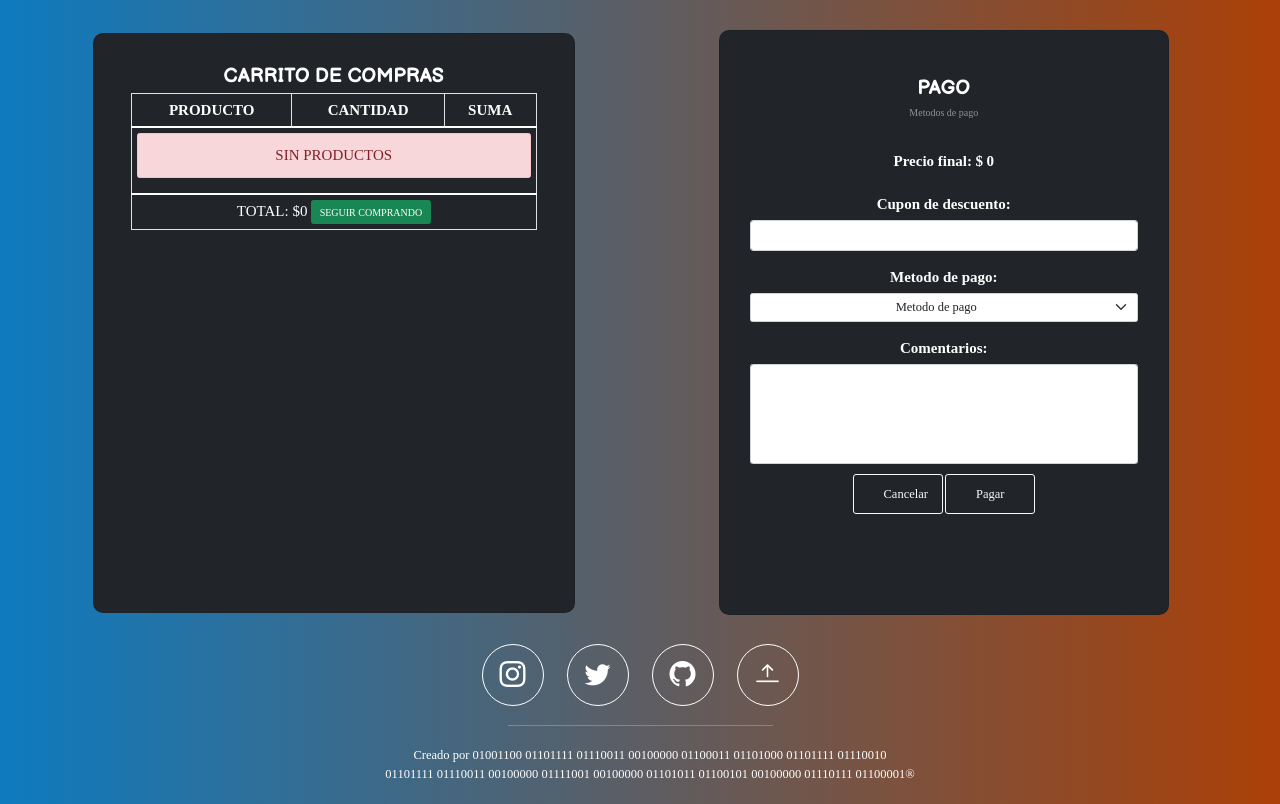
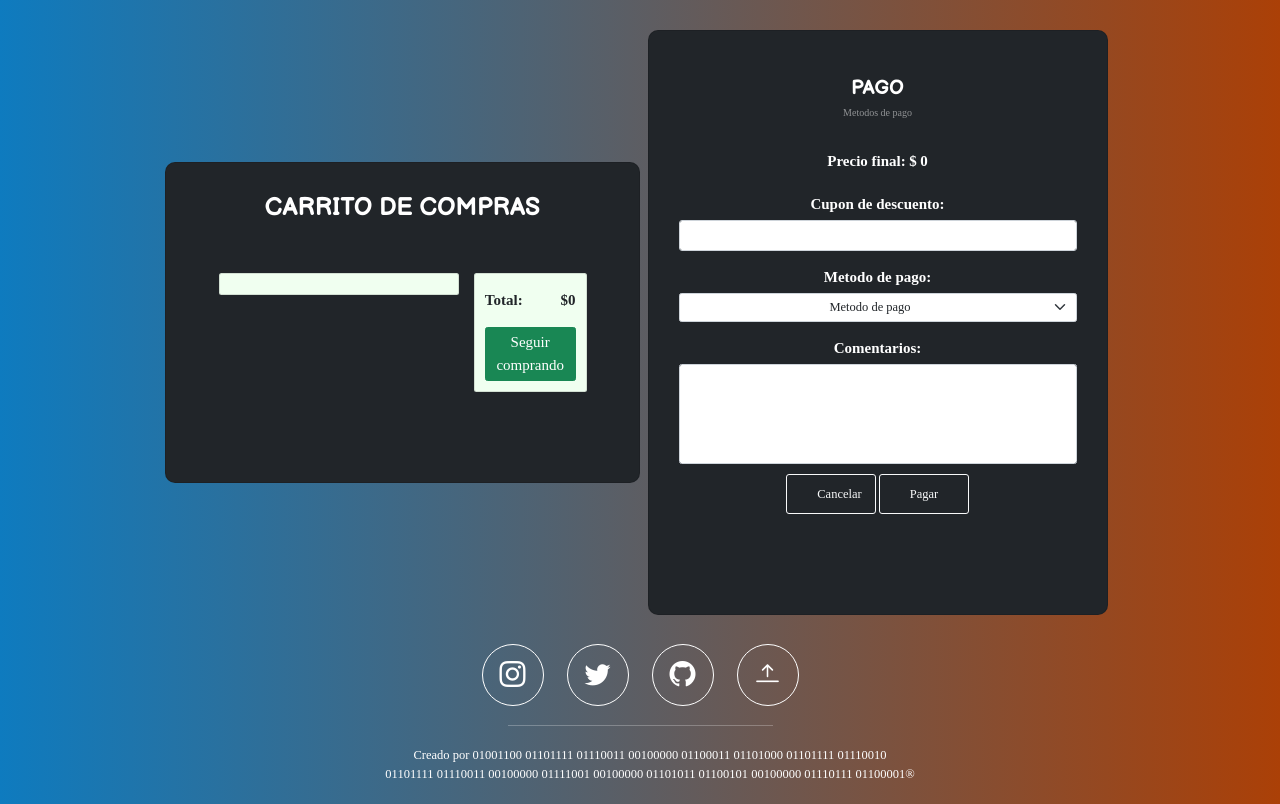
Before and after one commit to dazzlevar/Prueba_4, a Django app: page /pagar in a window 1280 px wide. Shown: the part 80-884 px from the top of the page. Run offline with Django 4.2, Linux system fonts and the light colour scheme; a user stored in the database is signed in; some libraries are stand-ins or nearby versions.

Commit message:
pequeñitos cambios pa

```diff
--- a/abstracta/urls.py
+++ b/abstracta/urls.py
@@ -24,7 +24,6 @@ urlpatterns = [
     path('', include('app.urls')),
     path('accounts/', include('django.contrib.auth.urls')),
     path('carro/', include('carro.urls')),
-
 ]
 
 if settings.DEBUG:
--- a/app/templates/app/pago/pagar.html
+++ b/app/templates/app/pago/pagar.html
@@ -5,55 +5,52 @@
 {% load crispy_forms_tags %}
 <section class="vh-10">
     <div class="container py-5 h-10">
-        <div class="pago__grid">
-            <div class="row d-flex justify-content-center align-items-center"
-                style="margin-right: 6.5rem; margin-left: 1.5rem;">
-                <div class="card bg-dark text-white pago__size" style="border-radius: 1rem;">
+        <div class="row d-flex justify-content-center align-items-center">
+            <div class="col-12 col-md-8 col-lg-6 col-xl-5 h-100 card bg-dark text-white" style="border-radius: 1rem;">
                 <div class="card-body p-5 text-center">
-                        <h2 class="fw-bold mb-2 text-uppercase">Carrito de compras</h2>
-                        <table class="fs-4 text-uppercase container py-5 table table-bordered text-white text-center">
-                            <thead>
-                                <tr>
-                                    <th>Producto</th>
-                                    <th>Cantidad</th>
-                                    <th>Suma</th>
-                                </tr>
-                            </thead>
-                            <tbody>
+                    <h2 class="fw-bold mb-2 h1 text-uppercase">Carrito de compras</h2>
+                    <div class="container py-5">
+                        <div class="row d-flex justify-content-center my-4">
+                            <div class="col-md" style="color: black;">
+                                <div class="card mb-4" style="background: honeydew;">
+                                    <div class="card-body row">
+                                        {% for key, value in request.session.carro.items %}
                                         {% if request.session.carro.items %}
-                                {% for key, value in request.session.carro.items %}
-                                <tr>
-                                    <td>{{value.nombre}}</td>
-                                    <td>{{value.cantidad}}</td>
-                                    <td>${{value.precio}}</td>
-                                </tr>
+                                        <div class="col-lg-5 col-md-6 mb-4 mb-lg-0 h4 container d-flex flex-column ">
+                                            <p><strong>Nombre: {{value.nombre}}</strong></p>
+                                            <p><strong>Cantidad: {{value.cantidad}}</strong></p>
+                                            <p><strong>Suma: ${{value.precio}}</strong></p>
+                                        </div>
+                                        {% endif %}
+                                        <hr class="my-4" />
                                         {% endfor %}
-                                {% else %}
-                                <tr>
-                                    <td colspan="3">
-                                        <div class="alert alert-danger">
-                                            Sin productos
-                                        </div>
-                                    </td>
-                                </tr>
-                                {% endif %}
-                            </tbody>
-                            <tfoot>
-                                <tr>
-                                    <td colspan="3">
-                                        Total: ${{importe_total_carro}}
-                                        <a class="btn btn-success" href="{% url 'catalogo' %}">Seguir comprando</a>
-                                    </td>
-                                </tr>
 
-                            </tfoot>
-                        </table>
                                     </div>
                                 </div>
                             </div>
-            <div class="row d-flex justify-content-center align-items-center h-100">
-                <div class="col-12 col-md-8 col-lg-6 col-xl-5 pago__dimention">
-                    <div class="card bg-dark text-white pago__width" style="border-radius: 1rem;">
+                            <div class="col-md-4" style="color: black;">
+                                <div class="card mb-4" style="background: honeydew;">
+                                    <div class="card-body">
+                                        <ul class="list-group list-group-flush">
+                                            <li class="list-group-item d-flex justify-content-between align-items-center border-0 px-0 mb-3 fs-4"
+                                                style="background: honeydew;">
+                                                <div>
+                                                    <strong>Total:</strong>
+                                                </div>
+                                                <span><strong>${{importe_total_carro}}</strong></span>
+                                            </li>
+                                        </ul>
+                                        <a class="btn btn-success  fs-4 container align-items-center" href="{% url 'catalogo' %}">Seguir comprando</a>
+                                    </div>
+                                </div>
+                            </div>
+                        </div>
+                    </div>
+                </div>
+            </div>
+            <br>
+            <div class="col-12 col-md-8 col-lg-6 col-xl-5 h-100">
+                <div class="card bg-dark text-white " style="border-radius: 1rem;">
                     <div class="card-body p-5 text-center">
                         <div class="mb-md-5 mt-md-4 pb-5">
                             <h2 class="fw-bold mb-2 text-uppercase">Pago</h2>
@@ -88,8 +85,8 @@
                                 <div>
                                     <input type="reset" class="btn btn-outline-light btn-lg px-5 tamanno"
                                         id="btnCancelar" value="Cancelar">
-                                        <input type="submit" class="btn btn-outline-light btn-lg px-5 tamanno"
-                                            id="btnPagar" value="Pagar">
+                                    <input type="submit" class="btn btn-outline-light btn-lg px-5 tamanno" id="btnPagar"
+                                        value="Pagar">
                                 </div>
                             </form>
                         </div>
@@ -98,6 +95,5 @@
             </div>
         </div>
     </div>
-    </div>
 </section>
 {% endblock %}
```
Also changed, not shown: app/templates/app/carro/widget.html (+4 -5 lines). Lines whose indentation alone changed are shown as unchanged.
